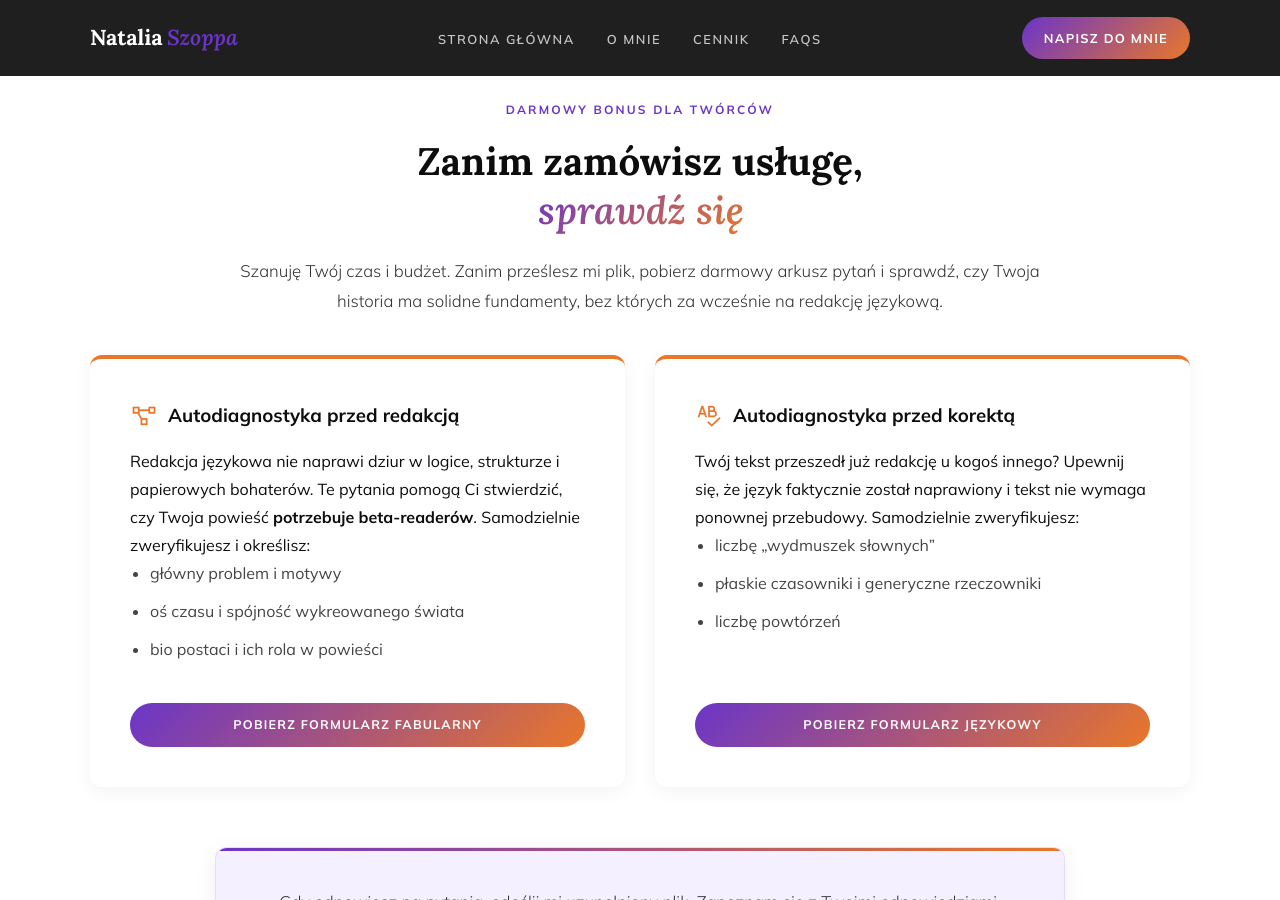
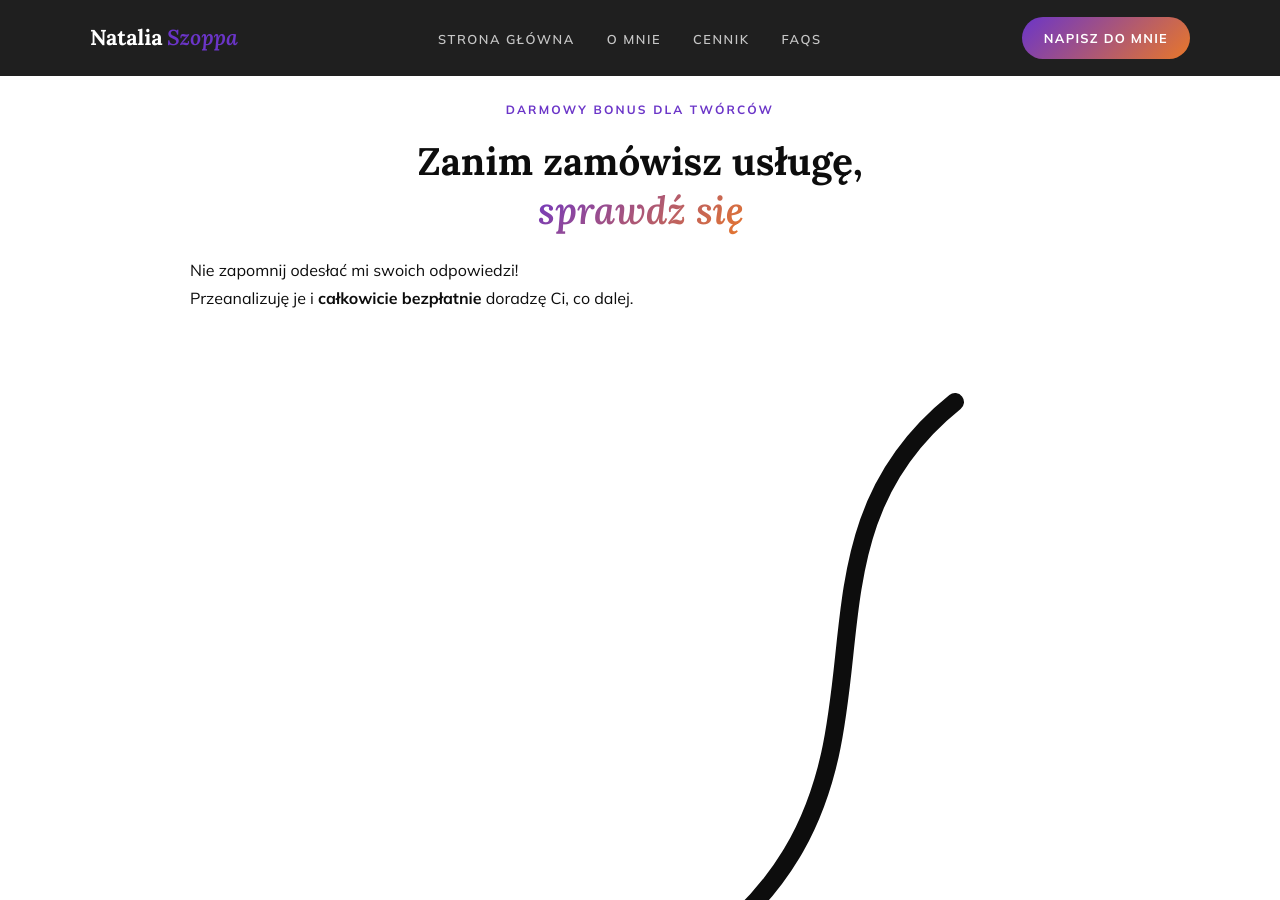
Before and after one commit to Bonnie00726/nataliaszoppa, a Jekyll site: the page built from index.html, in a window 1280 px wide and 900 px high, scrolled down 2706 px. Built offline with Jekyll 4.4.1, drawn with Linux system fonts in a browser that asks for light colours.

Commit message:
Update index.html

```diff
--- a/index.html
+++ b/index.html
@@ -286,13 +286,31 @@ title: Redakcja, korekta, skład
 <!-- AUTODIAGNOSTYKA (DWIE SEKCJE OBOK SIEBIE) -->
 <section class="section" id="autodiagnostyka">
     <div class="container">
-        <div class="eyebrow reveal" style="text-align: center;">Darmowy bonus dla twórców</div>
-        <h2 class="section-h2 reveal delay-1" style="text-align: center;">Zanim zamówisz usługę,<br><em>sprawdź się</em></h2>
 
-        <!-- POPRAWKA 1: Wymuszone wyśrodkowanie tekstu nad ramkami -->
-        <p class="services-desc reveal delay-2" style="text-align: center; margin: 0 auto 40px auto; max-width: 800px;">
+        <!-- OPAKOWANIE NAGŁÓWKA - POTRZEBNE DO WYPOZYCJONOWANIA NOTATKI -->
+        <div class="title-wrapper" style="position: relative; max-width: 900px; margin: 0 auto;">
+
+            <div class="eyebrow reveal" style="text-align: center;">Darmowy bonus dla twórców</div>
+            <h2 class="section-h2 reveal delay-1" style="text-align: center;">Zanim zamówisz usługę,<br><em>sprawdź się</em></h2>
+
+            <!-- ODRĘCZNA NOTATKA -->
+            <div class="handwritten-note reveal delay-3">
+                <p>Nie zapomnij odesłać mi swoich odpowiedzi!<br>Przeanalizuję je i <b>całkowicie bezpłatnie</b> doradzę Ci, co dalej.</p>
+                <!-- Zakręcona strzałka SVG -->
+                <svg class="hand-arrow" viewBox="0 0 100 100" fill="none" xmlns="http://www.w3.org/2000/svg">
+                    <path d="M85 10 C60 30, 90 60, 40 80 S 15 65, 10 90" stroke="currentColor" stroke-width="2" stroke-linecap="round" fill="none"/>
+                    <path d="M10 90 L25 75 M10 90 L20 95" stroke="currentColor" stroke-width="2" stroke-linecap="round" fill="none"/>
+                </svg>
+            </div>
+
+        </div>
+
+        <!-- Opis pod nagłówkiem -->
+        <p class="services-desc reveal delay-2" style="text-align: center; margin: 0 auto 50px auto; max-width: 800px;">
             Szanuję Twój czas i budżet. Zanim prześlesz mi plik, pobierz darmowy arkusz pytań i sprawdź, czy Twoja historia ma solidne fundamenty, bez których za wcześnie na redakcję językową.
         </p>
+
+        <!-- TUTAJ ZACZYNA SIĘ TWOJA SIATKA Z KAFELKAMI (diag-grid) -->
 
         <div class="diag-grid reveal delay-3">
             <!-- Diagnostyka przed Redakcją -->
```
